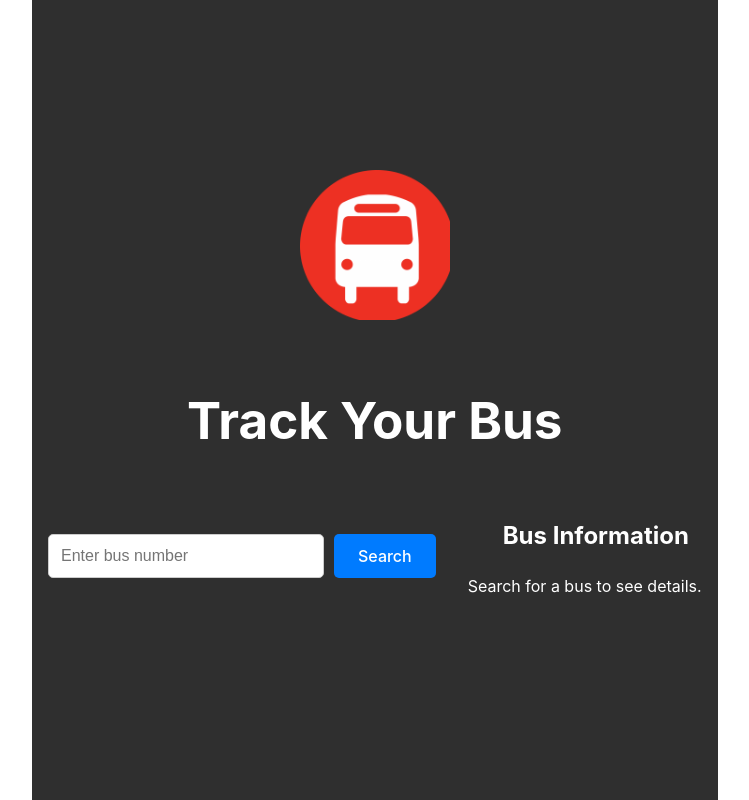
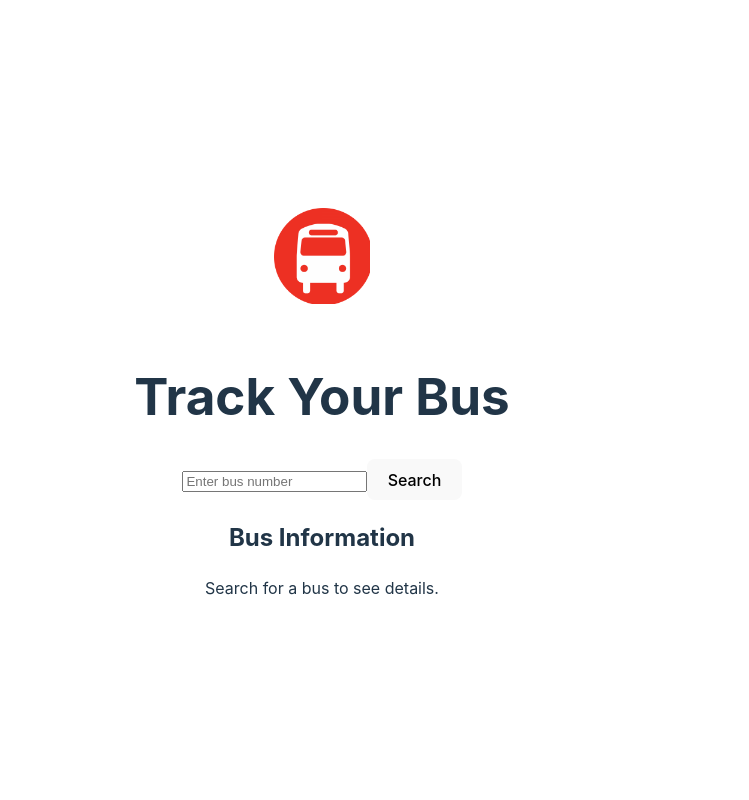
Before and after one commit to anuraggr/trackbus, a React (Vite) app: page / in a window 1280 px wide. Shown: the whole page, without its empty margins (318-1067 px from the left). Built offline with nearby package versions, Linux system fonts and the light colour scheme.

Commit message:
Update App.css

```diff
--- a/src/App.css
+++ b/src/App.css
@@ -1,122 +1,38 @@
-/* Outer container */
-.container {
-  display: flex;
-  flex-direction: column;
-  justify-content: center;
-  align-items: center;
-  min-height: 100vh;
-  background-color: #2f2f2f; /* Dark background */
-  color: white;
-}
-
-body {
-padding-left: 350px;
-}
-
-.right-side > h2:nth-child(1) {
-padding-left: 1px;
-padding-left: 5px;
-padding-left: 4px;
-padding-left: 35px;
-}
-
-.left-side {
-  border-left-style: solid;
-  border-left-width: 0px;
-  border-right-style: solid;
-  padding-right: 0px;
-  border-right-width: 0px;
-  margin-left: 0px;
-}
-
-
-/* Central content holder */
-.main-content {
-  display: flex;
-  justify-content: center;
-  align-items: center;
-  width: 100%; /* Full width of the screen */
-  max-width: 1000px; /* Maximum width to prevent stretching on large screens */
-  padding: 1rem;
-}
-
-/* Search bar and bus info alignment */
-.search-container {
-  flex-grow: 1;
-  display: flex;
-  justify-content: flex-end;
-  align-items: center;
-  margin-right: 2rem;
-}
-
-.bus-info-container {
-  display: flex;
-  justify-content: center;
-  align-items: center;
-}
-
-/* Search bar styling */
-.search-bar {
-  padding: 0.75rem;
-  font-size: 1rem;
-  border-radius: 5px;
-  border: 1px solid #ccc;
-  width: 250px; /* Control the width to prevent it from being too large */
-  margin-right: 10px;
-  outline: none;
-  transition: border-color 0.3s ease;
-}
-
-.search-bar:focus {
-  border-color: #007bff;
-}
-
-/* Search button */
-.search-button {
-  padding: 0.75rem 1.5rem;
-  background-color: #007bff;
-  color: white;
-  border: none;
-  border-radius: 5px;
-  cursor: pointer;
-  font-size: 1rem;
-}
-
-.search-button:hover {
-  background-color: #0056b3;
-}
-
-/* Info section */
-.bus-info {
-  background-color: #333;
-  padding: 1rem;
-  border-radius: 8px;
-  color: white;
-  width: 200px;
+#root {
+  max-width: 1280px;
+  margin: 0 auto;
+  padding: 2rem;
   text-align: center;
 }
 
-/* Logo at the top */
 .logo {
-  width: 150px;
-  height: auto;
-  margin-bottom: 2rem;
+  height: 6em;
+  padding: 1.5em;
+  will-change: filter;
+  transition: filter 300ms;
+}
+.logo:hover {
+  filter: drop-shadow(0 0 2em #646cffaa);
+}
+.logo.react:hover {
+  filter: drop-shadow(0 0 2em #61dafbaa);
 }
 
-/* On smaller screens */
-@media (max-width: 768px) {
-  .main-content {
-    flex-direction: column;
-    align-items: center;
+@keyframes logo-spin {
+  from {
+    transform: rotate(0deg);
   }
-
-  .search-container {
-    margin-right: 0;
-    margin-bottom: 1rem;
-    justify-content: center;
-  }
-
-  .bus-info {
-    width: 100%;
+  to {
+    transform: rotate(360deg);
   }
 }
+
+@media (prefers-reduced-motion: no-preference) {
+  a:nth-of-type(2) .logo {
+    animation: logo-spin infinite 20s linear;
+  }
+}
+
+.card {
+  padding: 2em;
+}
```
